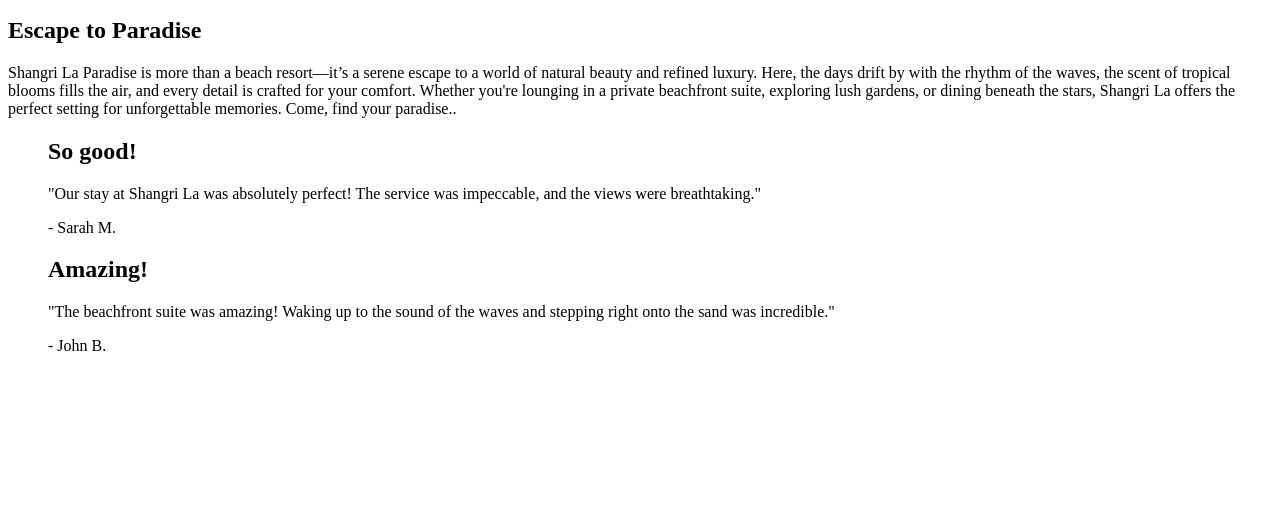
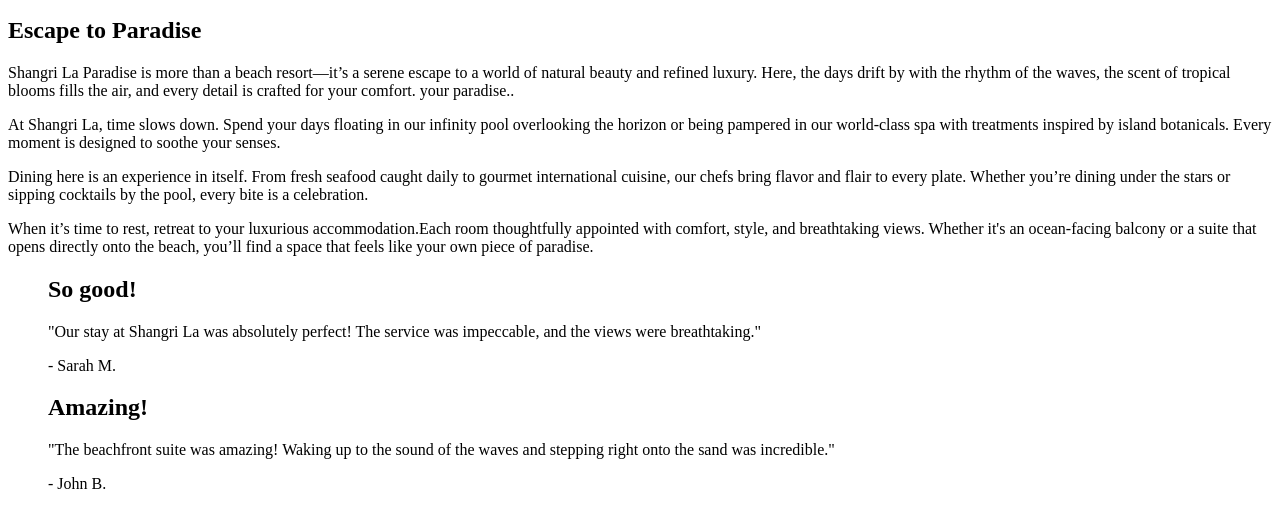
Before and after one commit to jmcinco17/cprg-218-finalproject, a plain HTML site: page htmls/index.html in a window 1280 px wide. Shown: the part 155-682 px from the top of the page. Drawn offline with Linux system fonts and the light colour scheme.

Commit message:
docs: add more content to homepage

```diff
--- a/htmls/index.html
+++ b/htmls/index.html
@@ -3,8 +3,9 @@
 <head>
     <meta charset="UTF-8">
     <meta name="viewport" content="width=device-width, initial-scale=1.0">
-    <title>Shanri-La Resort
-    </title>
+    <title>Shangri-La Resort</title>
+    <link rel="icon" href="/images/favicon.png">
+
 </head>
 <body>
     <header class="header-container">
@@ -20,7 +21,13 @@
     </header>
     <section class="description">
         <h2>Escape to Paradise</h2>
-        <p>Shangri La Paradise is more than a beach resort—it’s a serene escape to a world of natural beauty and refined luxury. Here, the days drift by with the rhythm of the waves, the scent of tropical blooms fills the air, and every detail is crafted for your comfort. Whether you're lounging in a private beachfront suite, exploring lush gardens, or dining beneath the stars, Shangri La offers the perfect setting for unforgettable memories. Come, find your paradise..</p>
+        <p>Shangri La Paradise is more than a beach resort—it’s a serene escape to a world of natural beauty and refined luxury. Here, the days drift by with the rhythm of the waves, the scent of tropical blooms fills the air, and every detail is crafted for your comfort. your paradise..</p>
+
+        <p>At Shangri La, time slows down. Spend your days floating in our infinity pool overlooking the horizon or being pampered in our world-class spa with treatments inspired by island botanicals. Every moment is designed to soothe your senses.</p>
+
+        <p>Dining here is an experience in itself. From fresh seafood caught daily to gourmet international cuisine, our chefs bring flavor and flair to every plate. Whether you’re dining under the stars or sipping cocktails by the pool, every bite is a celebration.</p>
+
+        <p>When it’s time to rest, retreat to your luxurious accommodation.Each room thoughtfully appointed with comfort, style, and breathtaking views. Whether it's an ocean-facing balcony or a suite that opens directly onto the beach, you’ll find a space that feels like your own piece of paradise.</p>
     </section>
 
 <section class="feedbacks">
```
Also changed, not shown: images/favicon.png (added), images/logo.png (added), styles.css (added), 1 other file.
